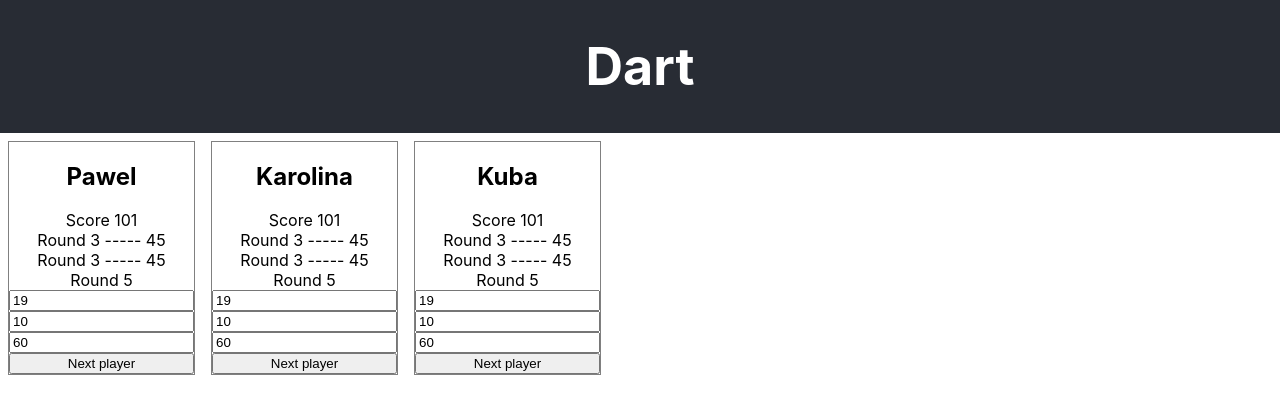
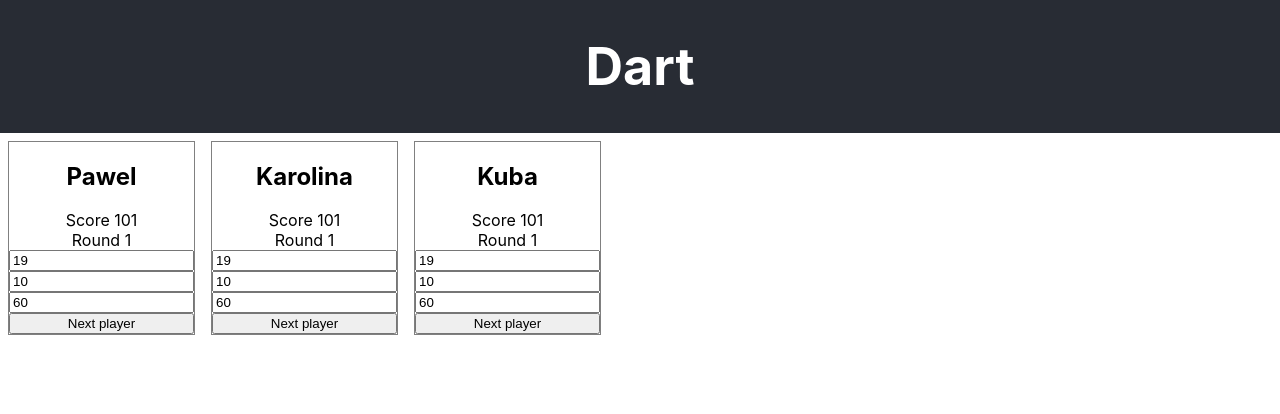
Before and after one commit to kendyl93/dart, a React (Create React App) app: page / in a window 1280 px wide. Shown: the top 414 px of the page. Built offline with nearby package versions, Linux system fonts and the light colour scheme.

Commit message:
Pass round number as a state

```diff
--- a/src/Player/PlayerScore.js
+++ b/src/Player/PlayerScore.js
@@ -1,4 +1,4 @@
-import React from "react"
+import React, { useState } from "react"
 import styled from "styled-components"
 
 import OverallScore from "./Score/OverallScore"
@@ -10,14 +10,26 @@ const PlayerScoreBoard = styled.div`
   margin: 8px;
 `
 
-const PlayerScore = ({ playerName }) => (
-  <PlayerScoreBoard>
-    <h2>{playerName}</h2>
-    <OverallScore />
-    <RoundScore />
-    <RoundScore />
-    <CurrentRoundScore />
-  </PlayerScoreBoard>
-)
+const PlayerScore = ({ playerName }) => {
+  const [roundNumber, setRoundNumber] = useState(1)
+
+  const handleNextRound = event => {
+    event.preventDefault()
+    event.stopPropagation()
+
+    setRoundNumber(roundNumber + 1)
+  }
+
+  return (
+    <PlayerScoreBoard>
+      <h2>{playerName}</h2>
+      <OverallScore />
+      <CurrentRoundScore
+        roundNumber={roundNumber}
+        handleNextRound={handleNextRound}
+      />
+    </PlayerScoreBoard>
+  )
+}
 
 export default PlayerScore
--- a/src/Player/Score/CurrentRoundScore.js
+++ b/src/Player/Score/CurrentRoundScore.js
@@ -8,10 +8,10 @@ const CurrentRoundScoreBoard = styled.div`
   }
 `
 
-const CurrentRoundScore = () => (
+const CurrentRoundScore = ({ roundNumber, handleNextRound }) => (
   <CurrentRoundScoreBoard>
-    Round 5
-    <form>
+    Round {roundNumber}
+    <form onSubmit={handleNextRound}>
       <input type="number" value={19} onChange={() => {}} />
       <input type="number" value={10} onChange={() => {}} />
       <input type="number" value={60} onChange={() => {}} />
```
